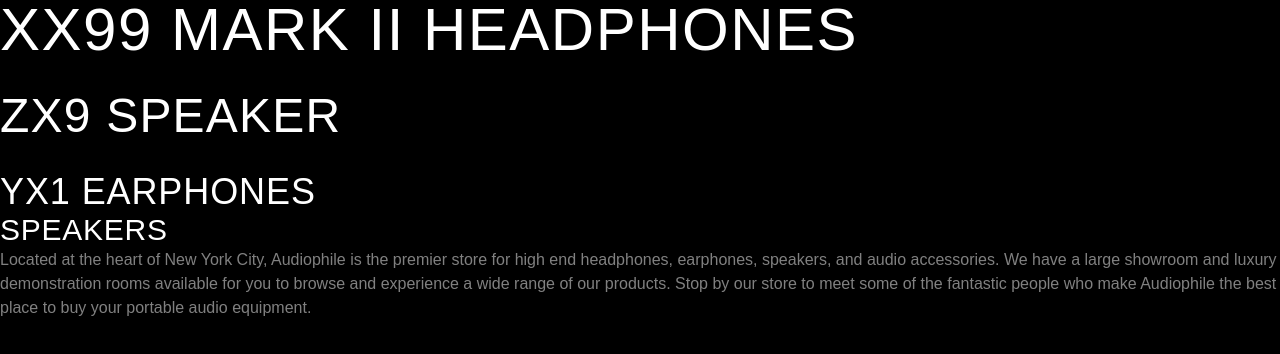
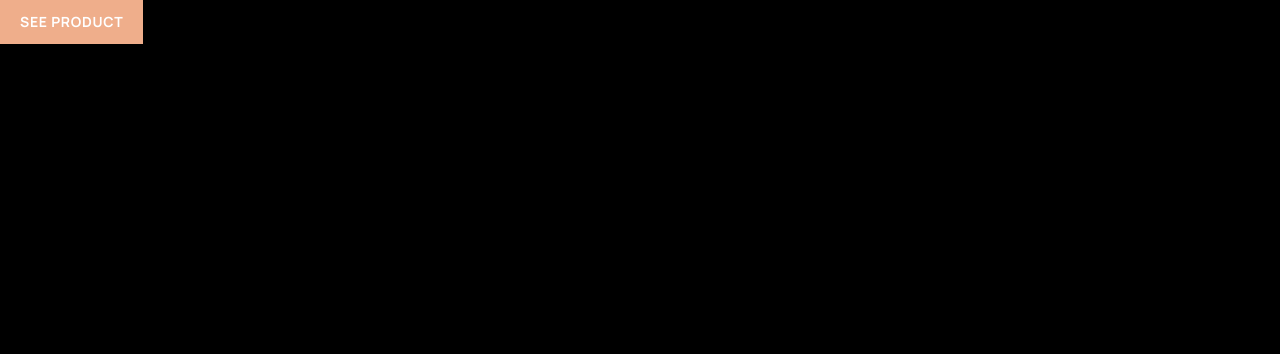
Before and after one commit to elghanbibadr/autophileEcommerce, a React (Vite) app: page / in a window 1280 px wide. Shown: the top 354 px of the page. Built offline with nearby package versions, Linux system fonts and the light colour scheme.

Commit message:
create the button component

```diff
--- a/index.html
+++ b/index.html
@@ -2,8 +2,10 @@
 <html lang="en">
   <head>
     <meta charset="UTF-8" />
-    <link rel="icon" type="image/svg+xml" href="/vite.svg" />
-    <meta name="viewport" content="width=device-width, initial-scale=1.0" />
+   <meta name="viewport" content="width=device-width, initial-scale=1.0" />
+   <link rel="preconnect" href="https://fonts.googleapis.com">
+<link rel="preconnect" href="https://fonts.gstatic.com" crossorigin>
+<link href="https://fonts.googleapis.com/css2?family=Manrope:wght@200;300;400;500;600;700&display=swap" rel="stylesheet">
     <title>Vite + React</title>
   </head>
   <body>
--- a/src/App.jsx
+++ b/src/App.jsx
@@ -1,15 +1,9 @@
 import React from 'react'
-
+import Btn from './componenet/UI/Btn'
 const App = () => {
   return (
     <div>
-     <h1>XX99 MARK II HEADPHONES</h1>
-     <h2 className='my-8'>ZX9 SPEAKER</h2>
-     <h3>YX1 EARPHONES</h3>
-     <h4>SPEAKERS</h4>
-     <p>
-     Located at the heart of New York City, Audiophile is the premier store for high end headphones, earphones, speakers, and audio accessories. We have a large showroom and luxury demonstration rooms available for you to browse and experience a wide range of our products. Stop by our store to meet some of the fantastic people who make Audiophile the best place to buy your portable audio equipment.
-     </p>
+    <Btn  text="see product" />
     </div>
   )
 }
--- /dev/null
+++ b/src/componenet/UI/Btn.jsx
@@ -0,0 +1,9 @@
+import React from 'react'
+
+ const Btn = (props) => {
+  return (
+    <button className={`font-bold text-sm tracking-wider bg-orange px-5 py-3 cursor-pointer uppercase hover:bg-orangePale transition-[background-color] duration-500 ${props.className}`}>{props.text}</button>
+  )
+}
+
+export default Btn
--- a/src/index.css
+++ b/src/index.css
@@ -3,7 +3,7 @@
 @tailwind utilities;
 
 
-@import url('https://fonts.googleapis.com/css2?family=Manrope:wght@200;300;400;500;600;700&display=swap');
+/* @import url('https://fonts.googleapis.com/css2?family=Manrope:wght@200;300;400;500;600;700&display=swap'); */
 
 body{
     font-family: 'Manrope', sans-serif;
--- a/tailwind.config.cjs
+++ b/tailwind.config.cjs
@@ -6,7 +6,9 @@
   ],  theme: {
     colors: {
       textColor:"#000033",
-      textWhite:"#fff"
+      textWhite:"#fff",
+      orange:"#d87d4a",
+      orangePale:"#efae8b"
     }
   },
   plugins: [],
```
